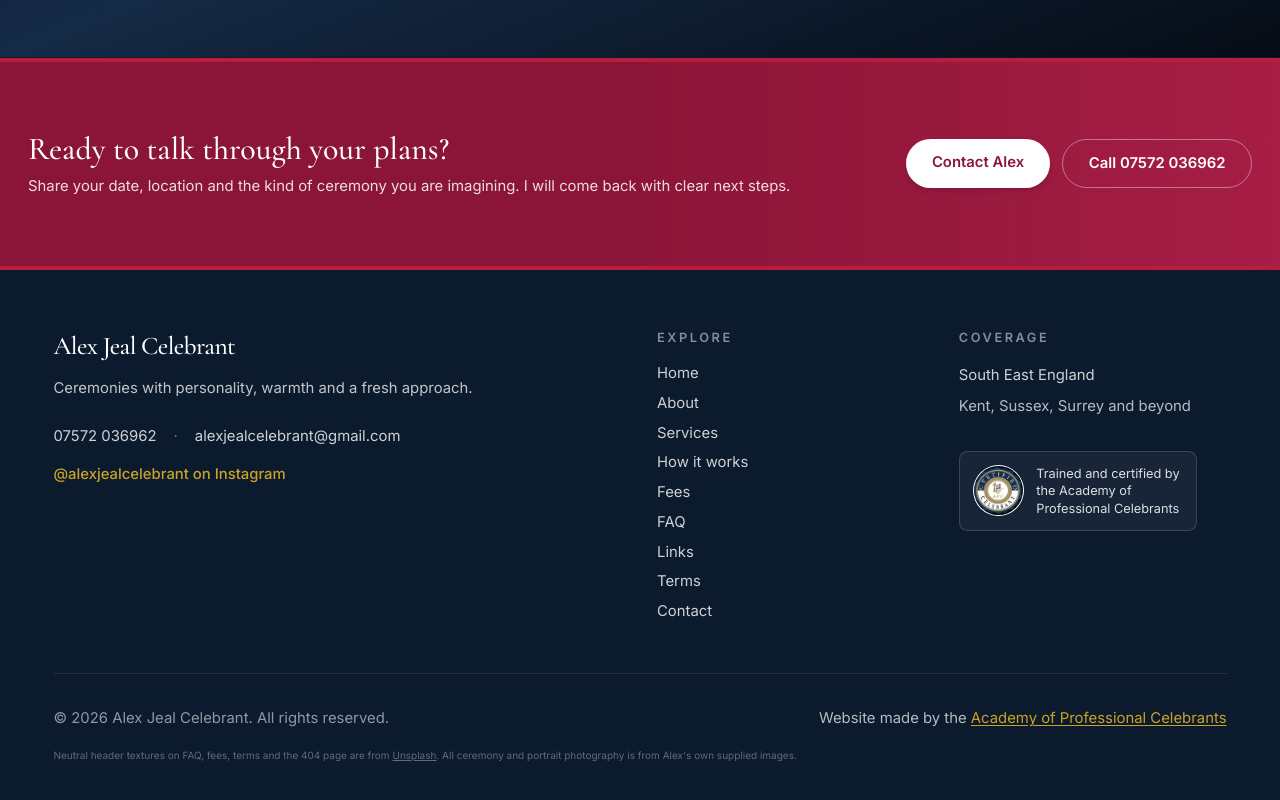
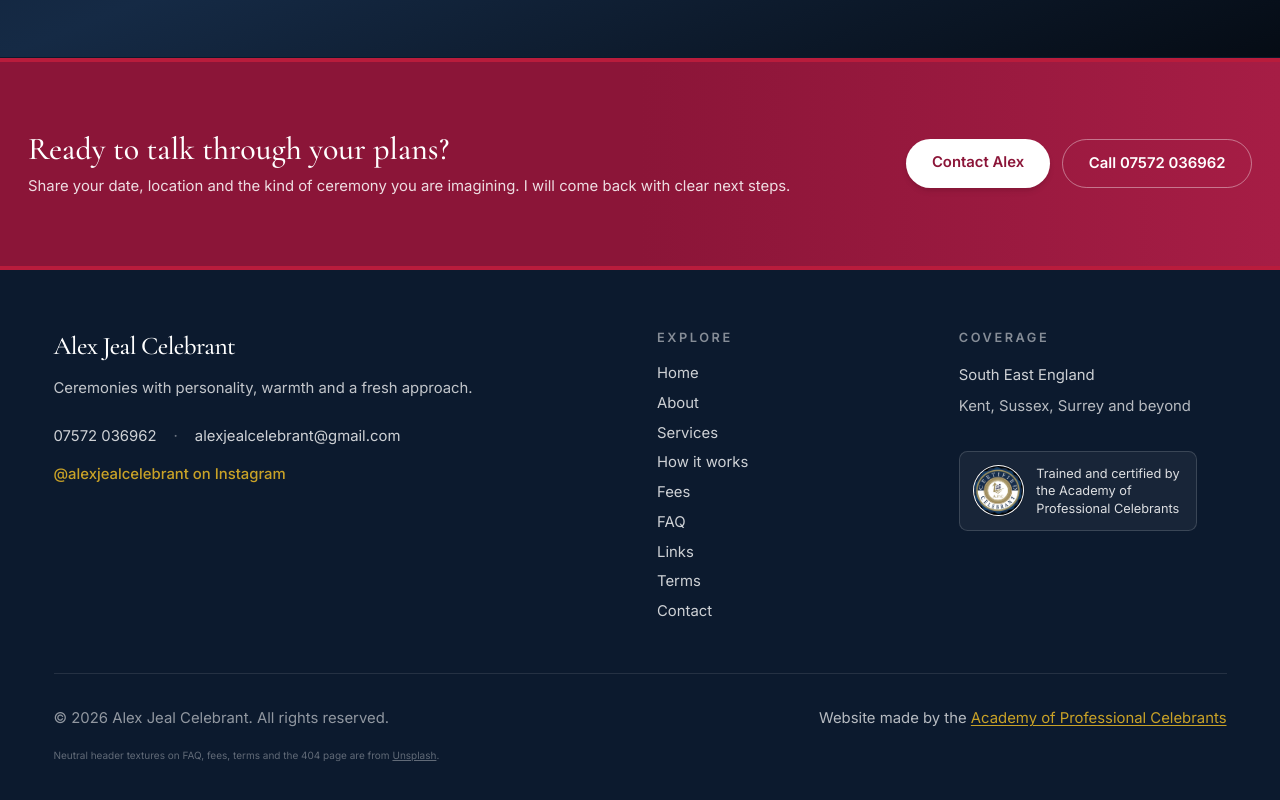
Before and after one commit to jschof1/alex-real, a React (Vite) app: page / in a window 1280 px wide. Shown: the part 5834-6634 px from the top of the page. Built offline with nearby package versions, Linux system fonts and the light colour scheme.

Commit message:
Remove unsupported blanket photo attribution

```diff
--- a/src/components/Footer.jsx
+++ b/src/components/Footer.jsx
@@ -94,7 +94,7 @@ export default function Footer() {
             <a href="https://unsplash.com/license" target="_blank" rel="noopener noreferrer" className="underline hover:text-white/50">
               Unsplash
             </a>
-            . All ceremony and portrait photography is from Alex&apos;s own supplied images.
+            .
           </p>
         </div>
       </div>
```
Also changed, not shown: 1 other file (tests, documents, lock files or other folders).
